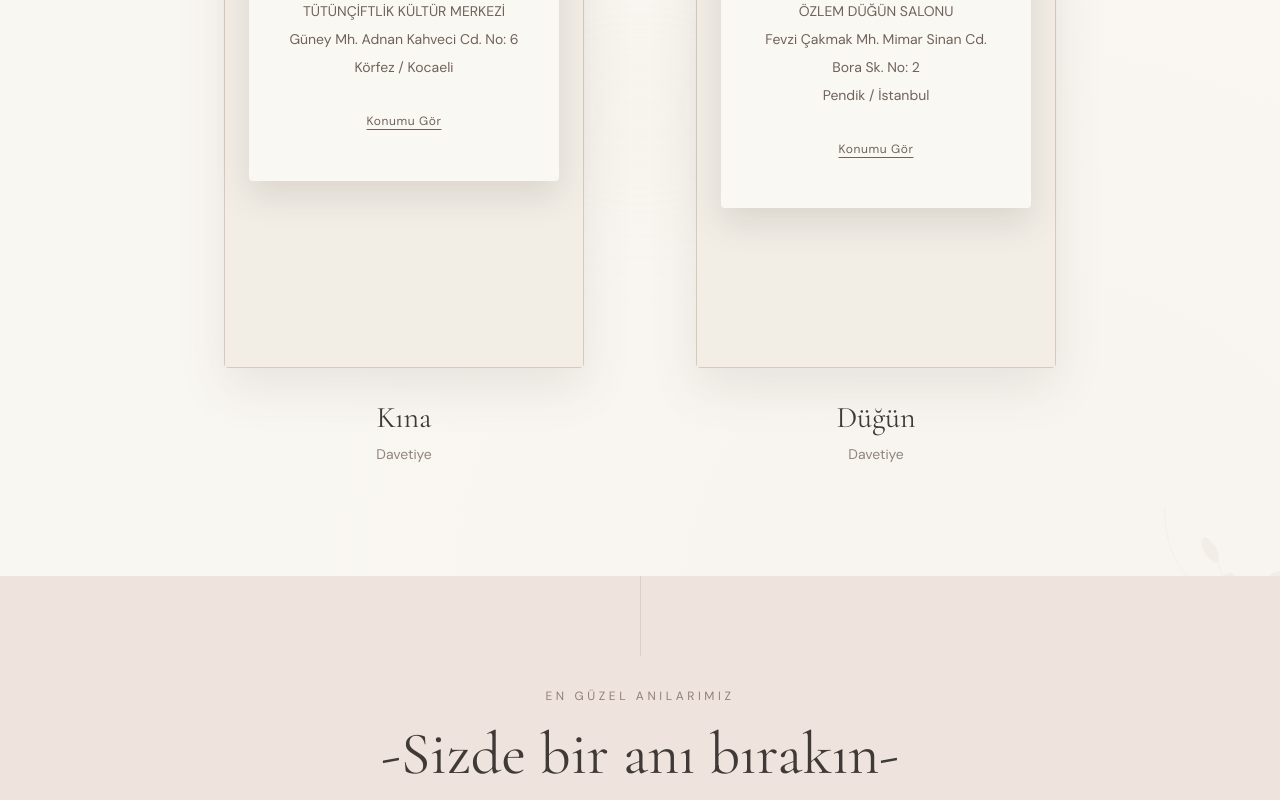
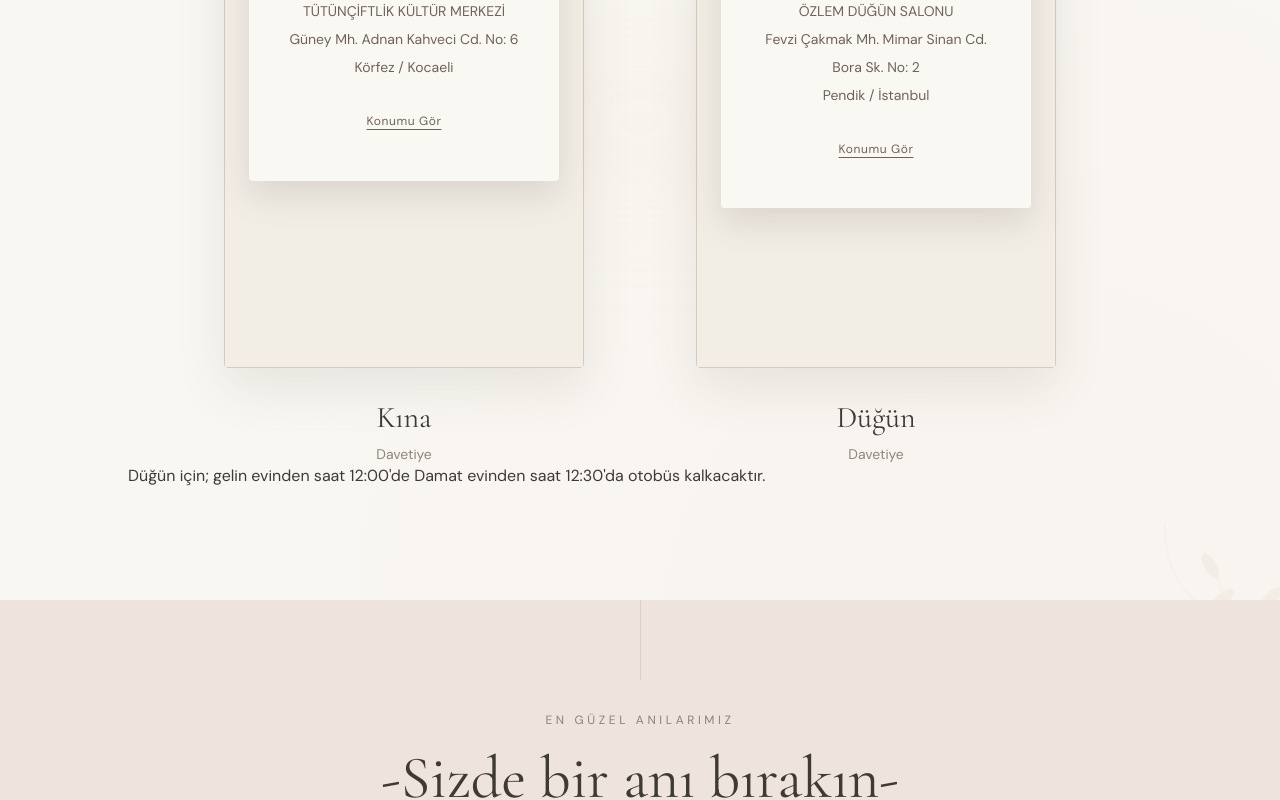
Before and after one commit to Batuhan-bk/tugba-murat, a Next.js app: page / in a window 1280 px wide. Shown: the part 2032-2832 px from the top of the page. Built offline with nearby package versions, Linux system fonts and the light colour scheme; no server answers; the database is empty.

Commit message:
Açıklama eklendi

```diff
--- a/app/page.tsx
+++ b/app/page.tsx
@@ -184,6 +184,12 @@ Pendik / İstanbul`}
             />
 
           </div>
+          <div>
+
+            <p>Düğün için; gelin evinden saat 12:00'de
+              Damat evinden saat 12:30'da otobüs kalkacaktır.
+            </p>
+          </div>
 
         </div>
       </section>
```
